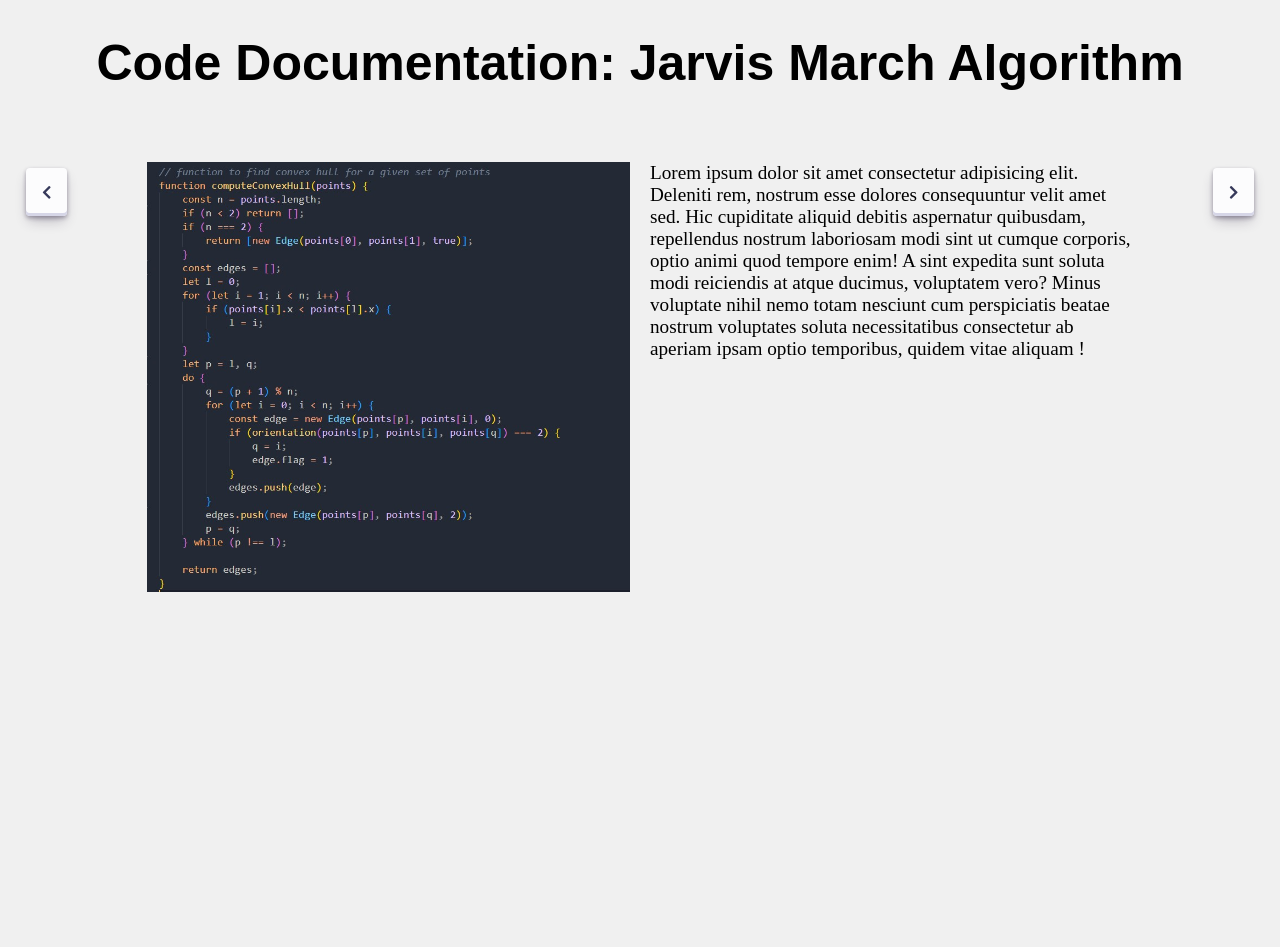
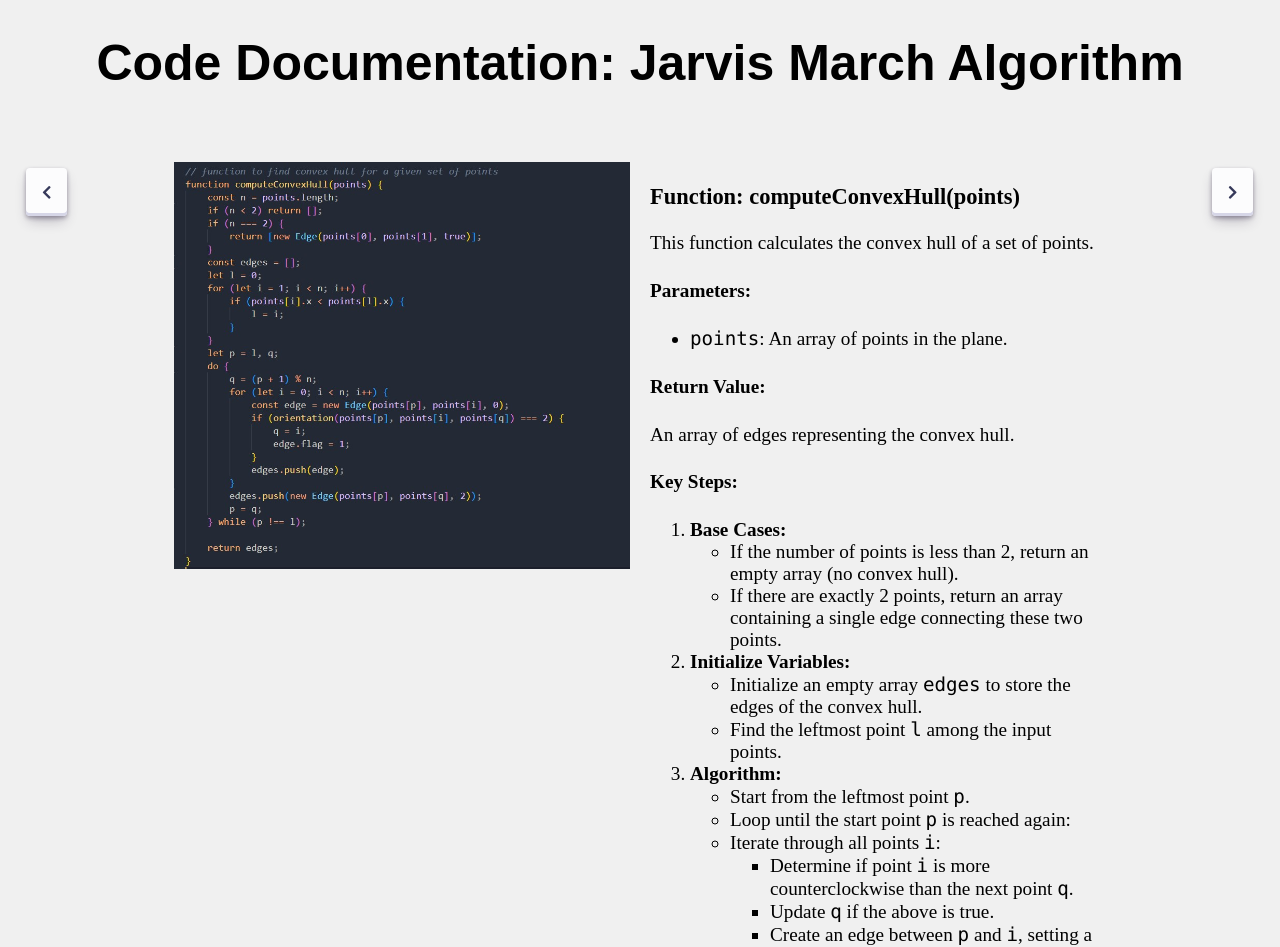
Before and after one commit to pavas23/Convex-Hull, a React (Create React App) app in the folder client/: page /Jarvis-March-Code-Documentation in a window 1280 px wide. Shown: the top 947 px of the page. Before the commit the page ends 800 px from the top, so only its background shows below. Built offline with nearby package versions, Linux system fonts and the light colour scheme.

Commit message:
added doc

```diff
--- a/client/src/components/JarvisMarchCodeDoc.jsx
+++ b/client/src/components/JarvisMarchCodeDoc.jsx
@@ -43,16 +43,52 @@ function JarvisMarchCodeDocumentation() {
                 </div>
                 <div className="textContainer">
                   <p style={{ marginTop: "0" }}>
-                    Lorem ipsum dolor sit amet consectetur adipisicing elit.
-                    Deleniti rem, nostrum esse dolores consequuntur velit amet
-                    sed. Hic cupiditate aliquid debitis aspernatur quibusdam,
-                    repellendus nostrum laboriosam modi sint ut cumque corporis,
-                    optio animi quod tempore enim! A sint expedita sunt soluta
-                    modi reiciendis at atque ducimus, voluptatem vero? Minus
-                    voluptate nihil nemo totam nesciunt cum perspiciatis beatae
-                    nostrum voluptates soluta necessitatibus consectetur ab
-                    aperiam ipsam optio temporibus, quidem vitae aliquam
-                    !
+                  <h3>Function: computeConvexHull(points)</h3>
+                    <p>
+                      This function calculates the convex hull of a set of points.
+                    </p>
+                    <h4>Parameters:</h4>
+                    <ul>
+                      <li><code>points</code>: An array of points in the plane.</li>
+                    </ul>
+                    <h4>Return Value:</h4>
+                    <p>
+                      An array of edges representing the convex hull.
+                    </p>
+
+                    <h4>Key Steps:</h4>
+                    <ol>
+                      <li><strong>Base Cases:</strong>
+                        <ul>
+                          <li>If the number of points is less than 2, return an empty array (no convex hull).</li>
+                          <li>If there are exactly 2 points, return an array containing a single edge connecting these two points.</li>
+                        </ul>
+                      </li>
+                      <li><strong>Initialize Variables:</strong>
+                        <ul>
+                          <li>Initialize an empty array <code>edges</code> to store the edges of the convex hull.</li>
+                          <li>Find the leftmost point <code>l</code> among the input points.</li>
+                        </ul>
+                      </li>
+                      <li><strong>Algorithm:</strong>
+                        <ul>
+                          <li>Start from the leftmost point <code>p</code>.</li>
+                          <li>Loop until the start point <code>p</code> is reached again:</li>
+                          <li>
+                            Iterate through all points <code>i</code>:
+                            <ul>
+                              <li>Determine if point <code>i</code> is more counterclockwise than the next point <code>q</code>.</li>
+                              <li>Update <code>q</code> if the above is true.</li>
+                              <li>Create an edge between <code>p</code> and <code>i</code>, setting a flag indicating if it is a part of the convex hull for better visualization.</li>
+                              <li>Push the edge to the <code>edges</code> array.</li>
+                            </ul>
+                          </li>
+                          <li>Include the final edge from the last point <code>p</code> to the starting point <code>l</code>.</li>
+                        </ul>
+                      </li>
+                    </ol>
+
+
                   </p>
                 </div>
               </div>
```
Also changed, not shown: 1 other file (tests, documents, lock files or other folders).
